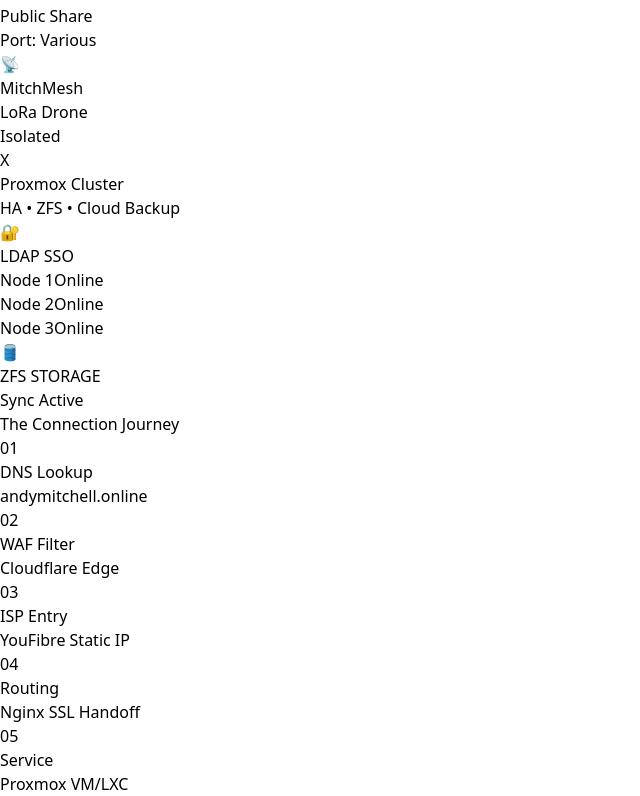
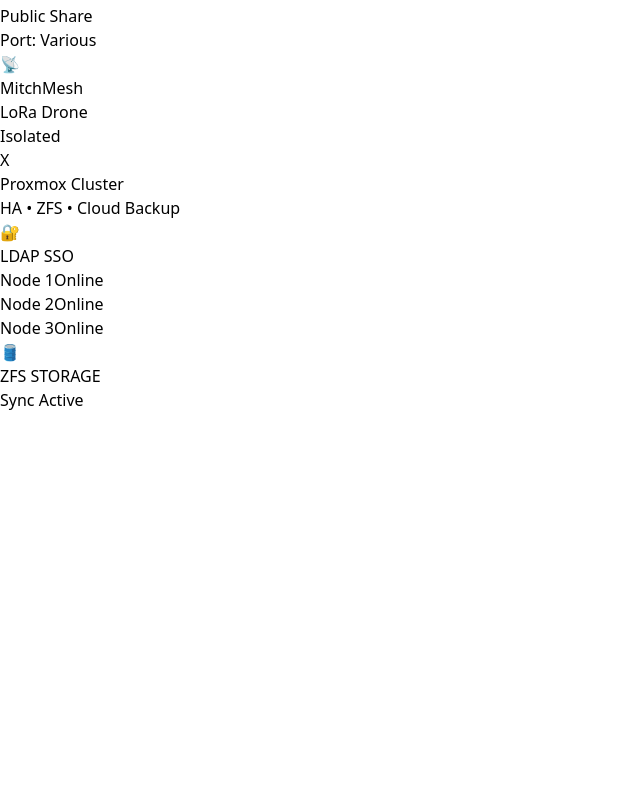
Before and after one commit to haehjen/andymitchellonline, a React (Vite) app: page / in a window 1280 px wide. Shown: the part 3685-4481 px from the top of the page, without its empty margins (0-640 px from the left). After the commit the page ends 4097 px from the top, so only its background shows below. Built offline with nearby package versions, Linux system fonts and the light colour scheme; the HTML template or start-up script is replaced by a standard one.

Commit message:
Update App.jsx

```diff
--- a/src/App.jsx
+++ b/src/App.jsx
@@ -91,8 +91,8 @@
           <p className="text-slate-500 text-[10px] uppercase font-bold tracking-[0.4em]">Endless Possibilities</p>
         </div>
 
-        {/* --- Top Section with Dynamic Lines --- */}
-        <div className="grid grid-cols-1 lg:grid-cols-3 gap-8 items-stretch relative max-w-6xl mx-auto mb-16">
+        {/* --- Top Section --- */}
+        <div className="grid grid-cols-1 lg:grid-cols-3 gap-8 items-start relative max-w-6xl mx-auto mb-16">
 
           {/* Left: Source Repos */}
           <div className="relative flex flex-col items-center pt-24 h-full">
@@ -100,9 +100,9 @@
                  className="w-48 bg-white/5 border border-orange-500/30 p-5 rounded-2xl hover:bg-white/10 cursor-pointer z-20 text-center relative">
                 <div className="font-black text-white text-[10px] uppercase">🐙 Source Repos</div>
                 <p className="text-[7px] text-orange-400 font-mono uppercase tracking-[0.2em] font-black mt-2">Version Control Hub</p>
-                {/* Fixed: Line now relative to the card and content flow */}
-                <div className="hidden lg:block absolute top-1/2 left-0 w-12 h-px bg-orange-500/40 -translate-x-full"></div>
-                <div className="hidden lg:block absolute top-1/2 left-[-48px] w-px h-[calc(100%+300px)] bg-orange-500/40"></div>
+                {/* Fixed Connection: Vertical line down to the orange bus bar */}
+                <div className="hidden lg:block absolute top-1/2 left-0 w-px h-[645px] bg-orange-500/40 -translate-x-12"></div>
+                <div className="hidden lg:block absolute top-1/2 left-0 w-12 h-px bg-orange-500/40 -translate-x-12"></div>
             </div>
           </div>
 
@@ -126,9 +126,11 @@
                <p className="text-[7px] text-slate-500 font-mono uppercase tracking-widest">ISP Infrastructure</p>
             </div>
             <div className="w-px h-10 bg-gradient-to-b from-red-500/50 to-emerald-500"></div>
-            <div className="w-56 bg-white/5 border border-emerald-500/50 py-5 rounded-2xl shadow-[0_0_30px_rgba(16,185,129,0.1)] z-20">
+            <div className="w-56 bg-white/5 border border-emerald-500/50 py-5 rounded-2xl shadow-[0_0_30px_rgba(16,185,129,0.1)] relative z-20">
               <div className="text-emerald-500 text-sm font-black leading-none uppercase italic">Nginx Proxy</div>
               <p className="font-bold uppercase tracking-[0.2em] text-[8px] text-slate-500 mt-2">Central Routing</p>
+              {/* Fixed Connection: Green line from Nginx Proxy to the Service Bus below */}
+              <div className="hidden lg:block absolute top-[100%] left-1/2 w-px h-12 bg-emerald-500/50 -translate-x-1/2"></div>
             </div>
           </div>
 
@@ -150,16 +152,13 @@
                    <div>Google Workspace & GDrive</div>
                    <div>M365 & OneDrive</div>
                 </div>
-                {/* Fixed: Connector line now moves with the card */}
-                <div className="hidden lg:block absolute top-1/2 right-0 w-[55px] h-px bg-emerald-500/40 translate-x-full"></div>
-                <div className="hidden lg:block absolute top-1/2 right-[-55px] w-px h-[calc(100%+350px)] bg-emerald-500/40"></div>
             </div>
           </div>
         </div>
 
-        {/* --- Bus Line to Services --- */}
+        {/* --- Service Bus Line (Upper) --- */}
         <div className="relative w-full max-w-6xl mx-auto h-12 mb-2">
-           <div className="absolute top-0 left-[8.5%] right-[8.5%] h-px bg-emerald-500/40 z-0"></div>
+           <div className="absolute top-0 left-[8%] right-[8%] h-px bg-emerald-500/40 z-0"></div>
            <div className="grid grid-cols-1 sm:grid-cols-2 lg:grid-cols-3 xl:grid-cols-6 h-full">
               {[...Array(6)].map((_, i) => (
                 <div key={i} className="hidden lg:flex justify-center relative"><div className="w-px h-full bg-emerald-500/40"></div></div>
@@ -173,7 +172,7 @@
           <ServiceCard hasRepo title="iAMLegendary" subtitle="DayZ VM" port="Port: 2302" icon="🧟" colorClass="bg-slate-400" />
           <div className="relative flex flex-col items-center">
             <ServiceCard title="Active Directory" subtitle="Hybrid Domain" port="RDS / AD DS" icon="🪟" colorClass="bg-blue-600" />
-            <div className="absolute top-[100%] w-px h-[100px] xl:h-[200px] bg-red-500/40 z-0">
+            <div className="absolute top-[100%] w-px h-[250px] bg-red-500/40 z-0">
                <div className="absolute top-10 left-1/2 -translate-x-1/2 bg-[#020617] px-2 text-[8px] font-black text-red-400 border border-red-500/30 rounded uppercase tracking-tighter">SSO</div>
             </div>
           </div>
@@ -182,9 +181,9 @@
           <ServiceCard hasRepo title="MitchMesh" subtitle="LoRa Drone" port="Isolated" icon="📡" colorClass="bg-cyan-500" />
         </div>
 
-        {/* --- Lower Bus Line --- */}
+        {/* --- Service Bus Line (Lower) --- */}
         <div className="relative w-full max-w-6xl mx-auto h-12 mb-16">
-           <div className="absolute bottom-0 left-[8.5%] right-[8.5%] h-px bg-orange-500/40 z-0"></div>
+           <div className="absolute bottom-0 left-[8%] right-[8%] h-px bg-orange-500/40 z-0"></div>
            <div className="grid grid-cols-1 sm:grid-cols-2 lg:grid-cols-3 xl:grid-cols-6 h-full">
               {[...Array(6)].map((_, i) => (
                 <div key={i} className="hidden lg:flex justify-center relative">
@@ -194,7 +193,7 @@
            </div>
         </div>
 
-        {/* --- Proxmox Cluster Section --- */}
+        {/* --- Cluster & Storage Section --- */}
         <div className="p-10 border border-white/10 rounded-[3rem] bg-gradient-to-b from-white/[0.03] to-transparent relative mt-10">
           <div className="flex flex-col lg:flex-row items-center justify-between gap-12">
             <div className="text-left max-w-xs">
@@ -208,7 +207,6 @@
                <div className="bg-red-500/10 border border-red-500/40 px-6 py-4 rounded-3xl text-center relative">
                   <div className="text-xl mb-1">🔐</div>
                   <p className="text-red-400 font-black text-[10px] uppercase tracking-widest">LDAP SSO</p>
-                  {/* SSO Connector */}
                   <div className="absolute top-0 left-1/2 w-px h-12 bg-red-500/40 -translate-y-full"></div>
                </div>
                <div className="flex gap-4">
@@ -221,30 +219,7 @@
               <div className="text-2xl mb-1">🛢️</div>
               <p className="text-white font-bold text-xs uppercase tracking-tighter">ZFS STORAGE</p>
               <p className="text-emerald-400 text-[10px] font-bold italic mt-2">Sync Active</p>
-              {/* Productivity Connector entry point */}
-              <div className="hidden lg:block absolute top-1/2 right-0 w-[55px] h-px bg-emerald-500/40 translate-x-full"></div>
             </div>
-          </div>
-        </div>
-
-        {/* --- Connection Journey --- */}
-        <div className="mt-12 max-w-5xl mx-auto pt-8 border-t border-white/5">
-          <h3 className="text-[11px] font-black uppercase tracking-[0.5em] text-slate-500 mb-8">The Connection Journey</h3>
-          <div className="flex flex-col md:flex-row justify-between items-center gap-6 relative">
-            <div className="hidden md:block absolute top-6 left-0 w-full h-px bg-gradient-to-r from-blue-500/10 via-emerald-500/40 to-blue-500/10"></div>
-            {[
-              { step: "01", label: "DNS Lookup", desc: "andymitchell.online", color: "text-blue-400" },
-              { step: "02", label: "WAF Filter", desc: "Cloudflare Edge", color: "text-orange-400" },
-              { step: "03", label: "ISP Entry", desc: "YouFibre Static IP", color: "text-red-400" },
-              { step: "04", label: "Routing", desc: "Nginx SSL Handoff", color: "text-emerald-400" },
-              { step: "05", label: "Service", desc: "Proxmox VM/LXC", color: "text-blue-400" }
-            ].map((item, i) => (
-              <div key={i} className="relative z-10 flex flex-col items-center group flex-1">
-                <div className={`w-12 h-12 rounded-full bg-[#020617] border border-white/20 flex items-center justify-center text-[11px] font-black mb-3 group-hover:border-white/50 transition-all ${item.color} shadow-lg`}>{item.step}</div>
-                <p className="text-white font-bold text-sm mb-1 uppercase tracking-tight">{item.label}</p>
-                <p className="text-[10px] text-slate-500 font-mono italic uppercase tracking-tighter whitespace-nowrap">{item.desc}</p>
-              </div>
-            ))}
           </div>
         </div>
       </main>
```
